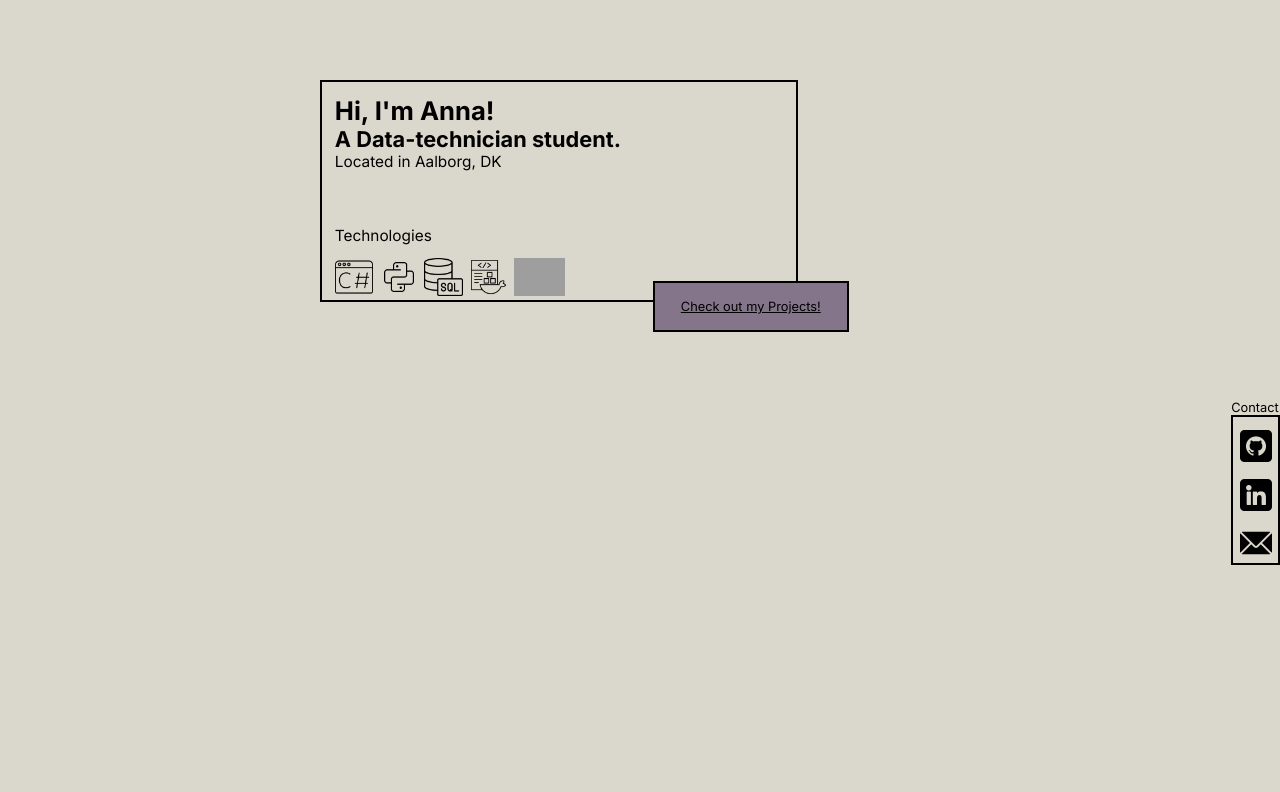
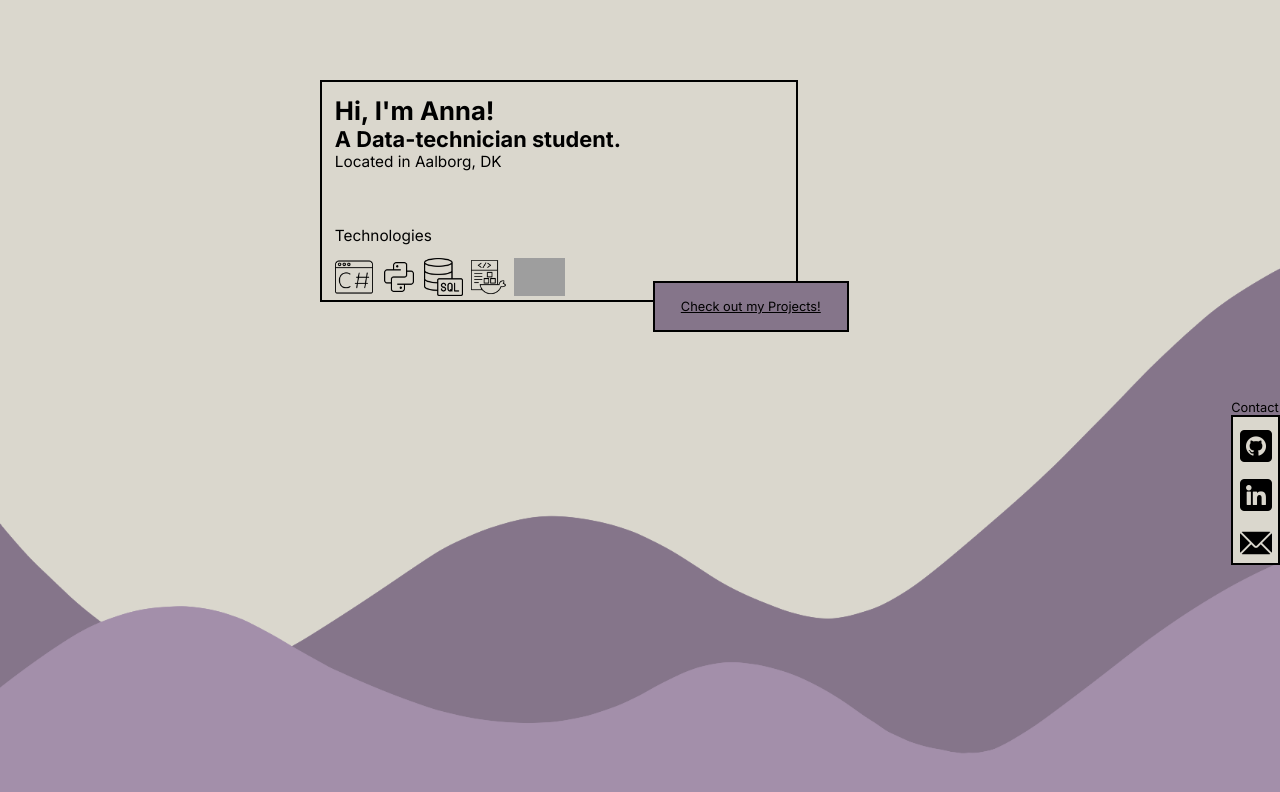
Before and after one commit to LavenderPixl/LavenderPixl.github.io, a Vue app: page /#/ in a window 1280 px wide. Shown: the top 792 px of the page. Built offline with nearby package versions, Linux system fonts and the light colour scheme; grey boxes are pictures that could not be loaded.

Commit message:
Background changed

```diff
--- a/src/assets/main.css
+++ b/src/assets/main.css
@@ -22,7 +22,7 @@
 
 #app {
     height: 100vh;
-    /*background-image: url("@/assets/squiggles.png");*/
+    background-image: url("@/assets/Bg.png");
     background-size: cover;
     background-repeat: no-repeat;
     padding: 0;
@@ -33,7 +33,6 @@ body {
     margin: 0;
     color: var(--color-text);
     background: var(--color-background);
-    font-size: var(--font-size);
     transition: color 0.5s,
     background-color 0.5s;
     text-rendering: optimizeLegibility;
```
